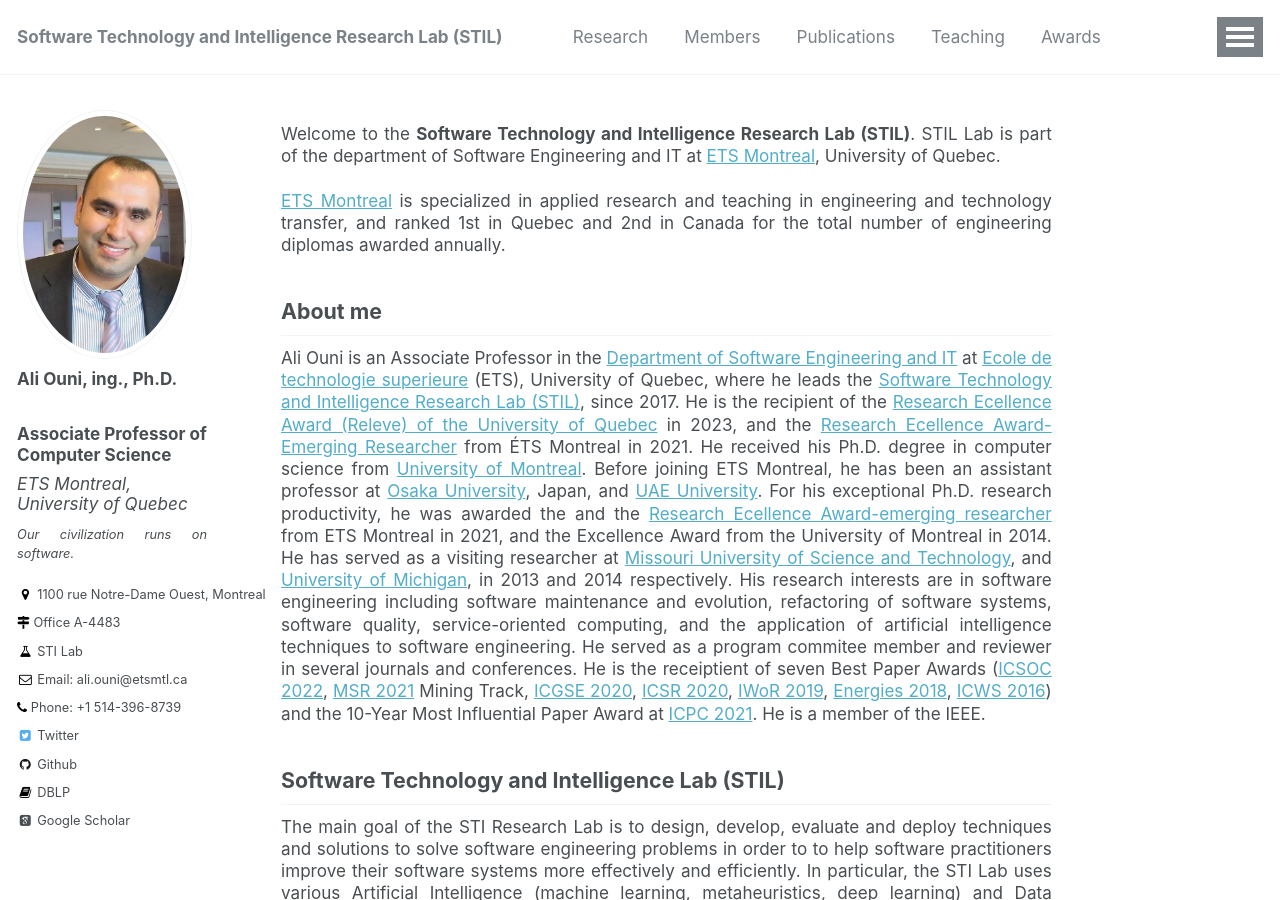
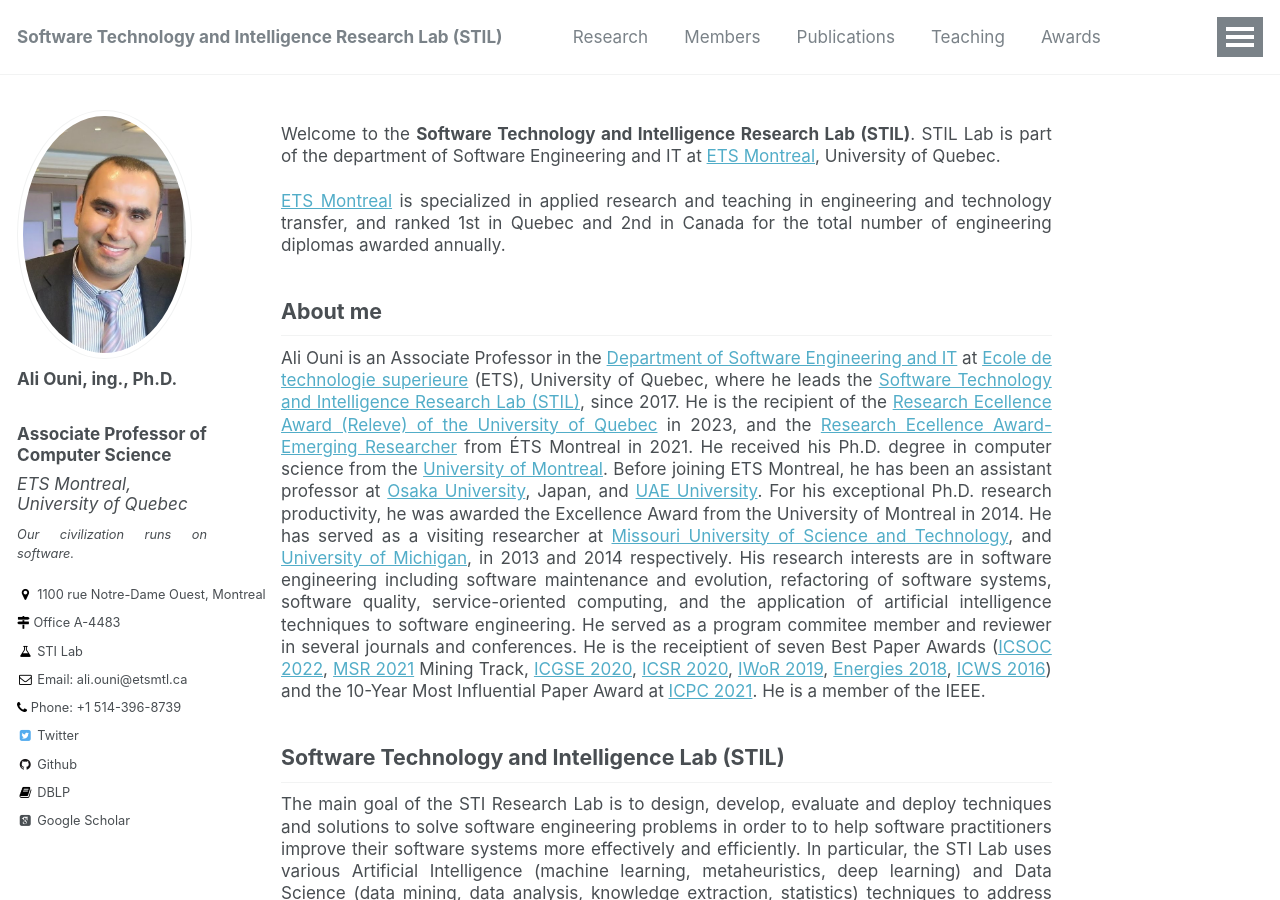
Before and after one commit to stilab-ets/stilab-ets.github.io, a Jekyll site: the page built from _pages/about.md, in a window 1280 px wide and 900 px high. Built offline with Jekyll 4.4.1, drawn with Linux system fonts in a browser that asks for light colours; some web fonts are replaced.

Commit message:
Update about.md

```diff
--- a/_pages/about.md
+++ b/_pages/about.md
@@ -26,9 +26,9 @@
 
 Ali Ouni is an Associate Professor in the [Department of Software Engineering and IT](https://www.etsmtl.ca/ets/gouvernance/decanats-et-departements/departement-genie-logiciel-ti)
 at [Ecole de technologie superieure](https://www.etsmtl.ca/en/home) (ETS), University of Quebec, where he leads the
-[Software Technology and Intelligence Research Lab (STIL)](https://ouniali.github.io), since 2017. He is the recipient of the [Research Ecellence Award (Releve) of the University of Quebec](https://reseau.uquebec.ca/fr/a-propos/prix-et-distinctions/prix-dexcellence) in 2023, and the [Research Ecellence Award-Emerging Researcher](https://www.etsmtl.ca/nouvelles/2021/excellence-emergent/) from ÉTS Montreal in 2021. He received his Ph.D. degree in computer science from [University of Montreal](https://www.umontreal.ca/en/).
+[Software Technology and Intelligence Research Lab (STIL)](https://ouniali.github.io), since 2017. He is the recipient of the [Research Ecellence Award (Releve) of the University of Quebec](https://reseau.uquebec.ca/fr/a-propos/prix-et-distinctions/prix-dexcellence) in 2023, and the [Research Ecellence Award-Emerging Researcher](https://www.etsmtl.ca/nouvelles/2021/excellence-emergent/) from ÉTS Montreal in 2021. He received his Ph.D. degree in computer science from the [University of Montreal](https://www.umontreal.ca/en/).
 Before joining ETS Montreal, he has been an assistant professor at [Osaka University](https://www.osaka-u.ac.jp/en), Japan, and [UAE University](https://www.uaeu.ac.ae/en/).
-For his exceptional Ph.D. research productivity, he was awarded the and the [Research Ecellence Award-emerging researcher](https://www.etsmtl.ca/ets/a-propos/prix-et-distinctions) from ETS Montreal in 2021, and the Excellence Award from the University of Montreal in 2014.
+For his exceptional Ph.D. research productivity, he was awarded the Excellence Award from the University of Montreal in 2014.
 He has served as a visiting researcher at [Missouri University of Science and Technology](https://www.mst.edu/), and [University of Michigan](https://umdearborn.edu/), in 2013 and 2014 respectively.
 His research interests are in software engineering including software maintenance and evolution, refactoring of software systems,
 software quality, service-oriented computing, and the application of artificial intelligence techniques to software engineering.
```
